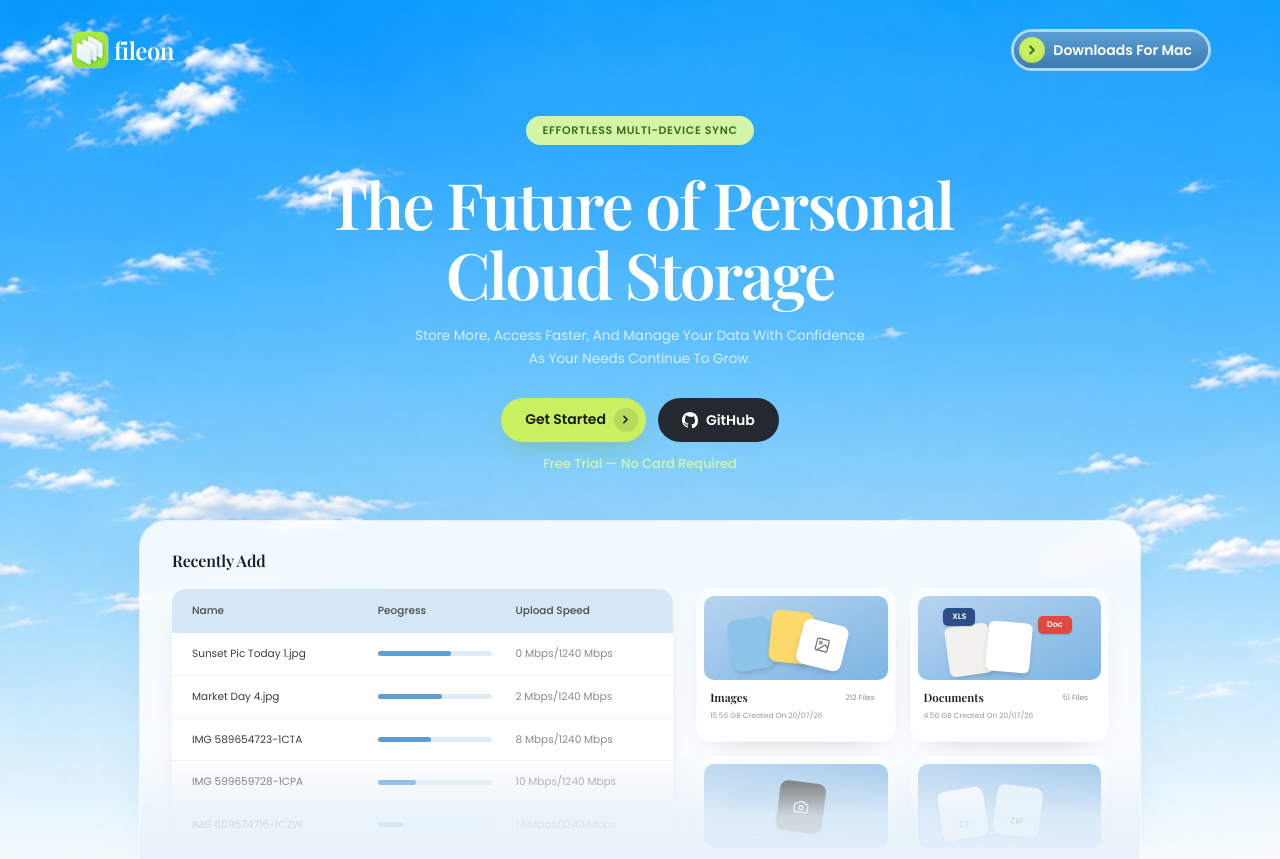
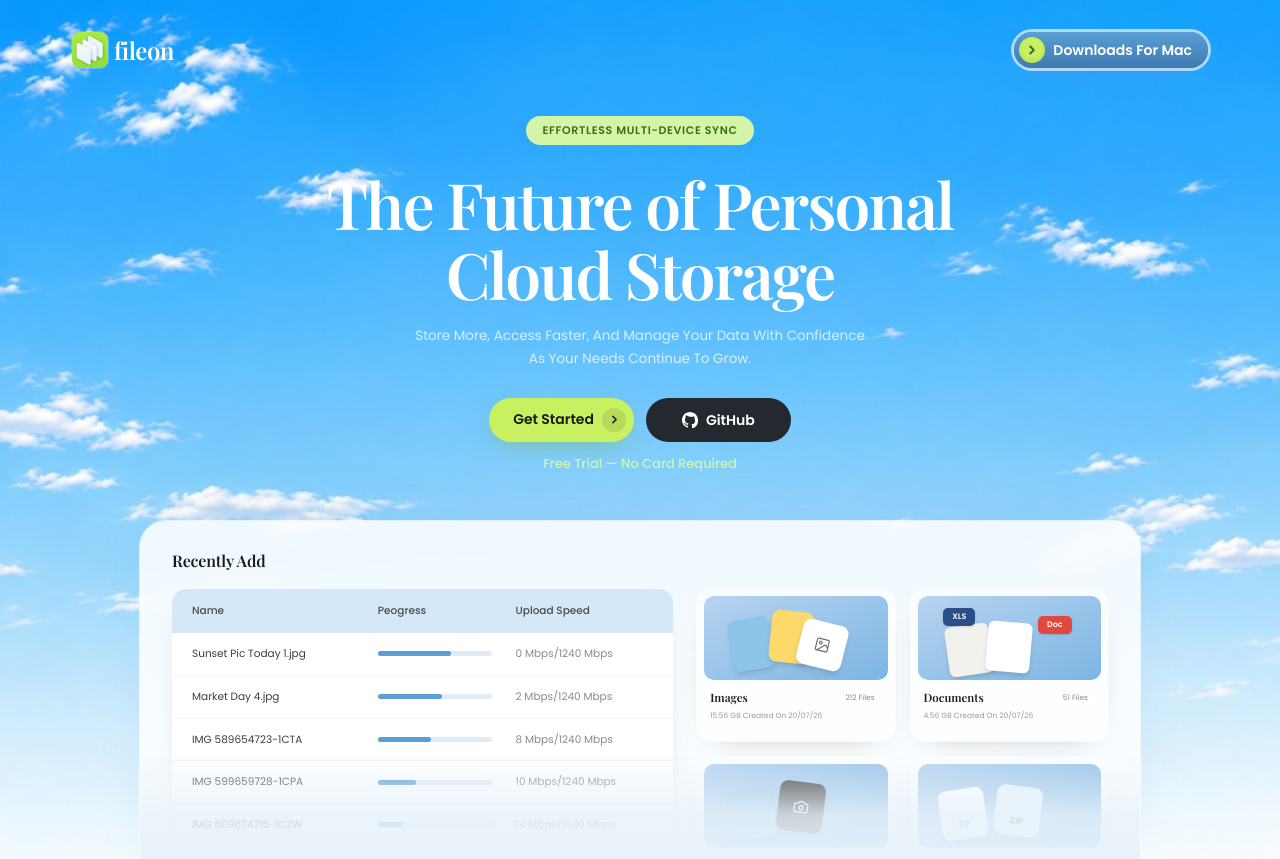
Before and after one commit to gautamkmahato/Fileon, a Next.js app: page / in a window 1280 px wide. Shown: the top 859 px of the page. Built offline with nearby package versions, Linux system fonts and the light colour scheme; no server answers.

Commit message:
updated the UI

```diff
--- a/app/(marketing)/home/_components/HeroSection.tsx
+++ b/app/(marketing)/home/_components/HeroSection.tsx
@@ -79,8 +79,8 @@ export default function HeroSection() {
           </p>
 
           <div className="mt-7 flex flex-col items-center">
-            <div className="flex flex-wrap items-center justify-center gap-3">
-              <Link href="/signin" className={`${homeCta} h-11 gap-2 py-0 pl-6 pr-2`}>
+            <div className="inline-grid grid-cols-2 gap-3">
+              <Link href="/signin" className={`${homeCta} h-11 w-full gap-2 py-0 pl-6 pr-2`}>
                 <span>Get Started</span>
                 <span className="flex h-[24px] w-[24px] items-center justify-center rounded-full bg-[#1A1A1A]/10">
                   <ChevronRight className="h-[13px] w-[13px] text-[#1A1A1A]" strokeWidth={3} />
@@ -91,7 +91,7 @@ export default function HeroSection() {
                 href="https://github.com/gautamkmahato/Fileon"
                 target="_blank"
                 rel="noopener noreferrer"
-                className="inline-flex h-11 items-center justify-center gap-2 rounded-full bg-[#24292F] pl-6 pr-6 text-[14px] font-semibold leading-none text-white transition-transform hover:-translate-y-0.5 hover:bg-[#1B1F23]"
+                className="inline-flex h-11 w-full items-center justify-center gap-2 rounded-full bg-[#24292F] pl-6 pr-6 text-[14px] font-semibold leading-none text-white transition-transform hover:-translate-y-0.5 hover:bg-[#1B1F23]"
               >
                 <GitHubMark className="h-4 w-4" />
                 GitHub
```
